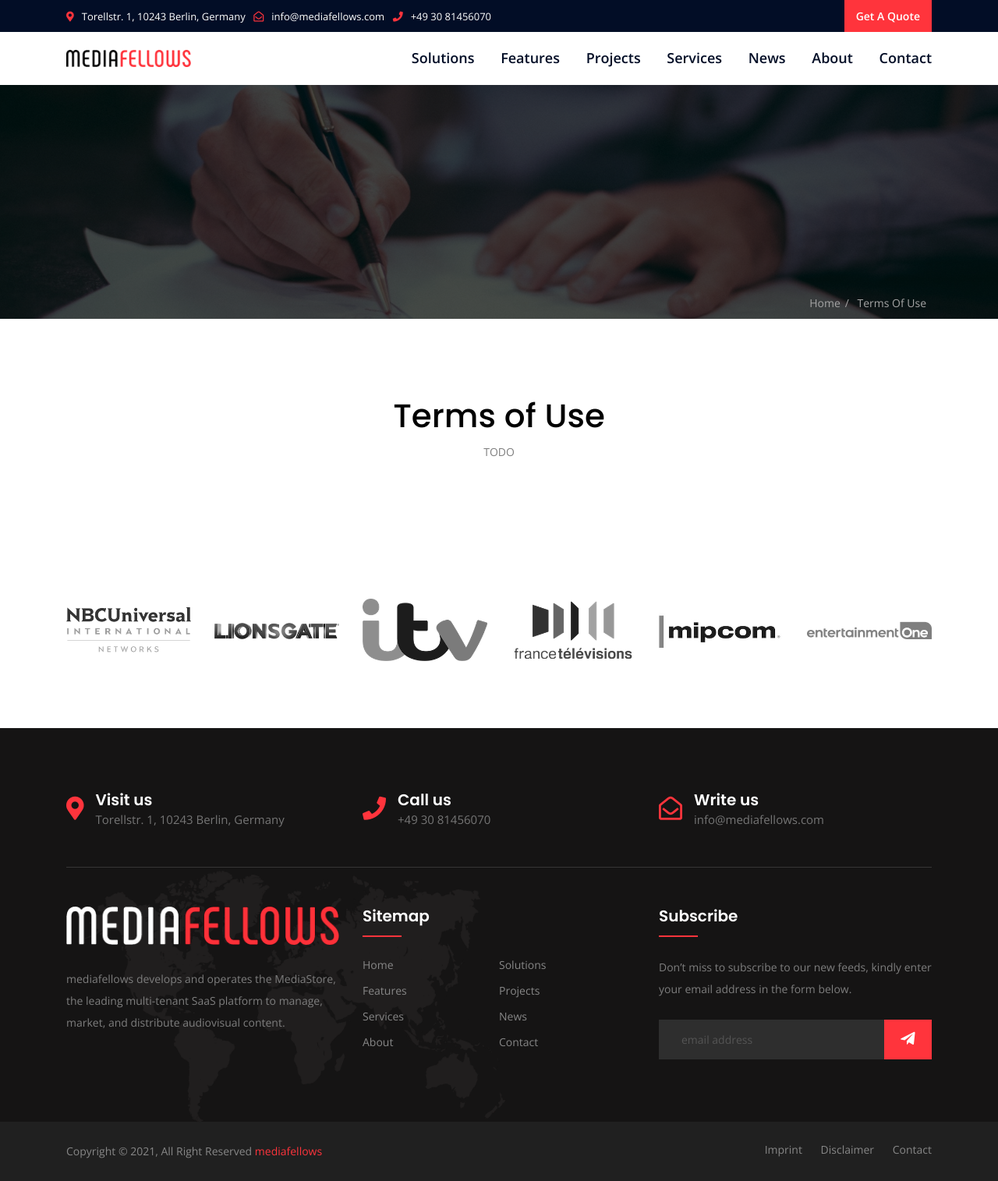
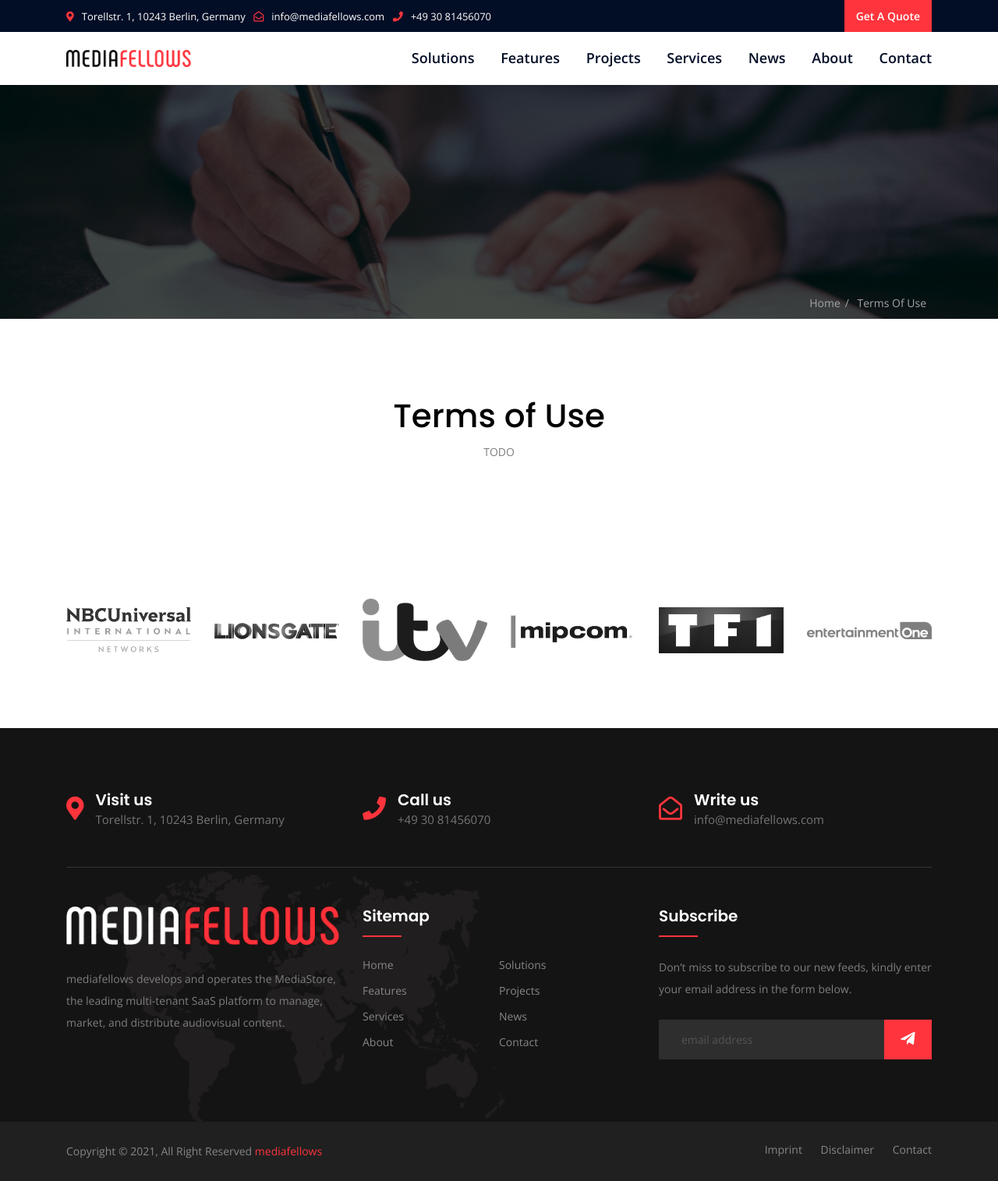
Before and after one commit to mediafellows/mediafellows.github.io, a Jekyll site: the page built from pages/terms.html, in a window 1280 px wide. Shown: the whole page at 78% size. Built offline with Jekyll 4.4.1, drawn with Linux system fonts in a browser that asks for light colours.

Commit message:
re-adding propagate and re-sorting client logos

```diff
--- a/_data/clients.yml
+++ b/_data/clients.yml
@@ -6,14 +6,14 @@
   logo: /assets/img/clients/Lionsgate.png
 - name: ITV
   logo: /assets/img/clients/ITV.png
+- name: MIPCOM
+  logo: /assets/img/clients/MIPCOM.png
+- name: TF1
+  logo: /assets/img/clients/TF1.png
+- name: Entertainment ONE
+  logo: /assets/img/clients/Entertainment_One.png
 - name: France Television Distribution
   logo: /assets/img/clients/FranceTV.png
-- name: MIPCOM
-  logo: /assets/img/clients/MIPCOM.png
-- name: Entertainment ONE
-  logo: /assets/img/clients/Entertainment_One.png
-- name: TF1
-  logo: /assets/img/clients/TF1.png
 - name: Dynamic Television
   logo: /assets/img/clients/DynamicTelevision.png
 - name: ORF Enterprise
@@ -22,5 +22,7 @@
   logo: /assets/img/clients/BavariaMedia.png
 - name: Dori Media
   logo: /assets/img/clients/DoriMedia.png
+- name: Propagate Content
+  logo: /assets/img/clients/Propagate.png
 - name: Louis Armstrong House Museum
   logo: /assets/img/clients/lahm.png
```
